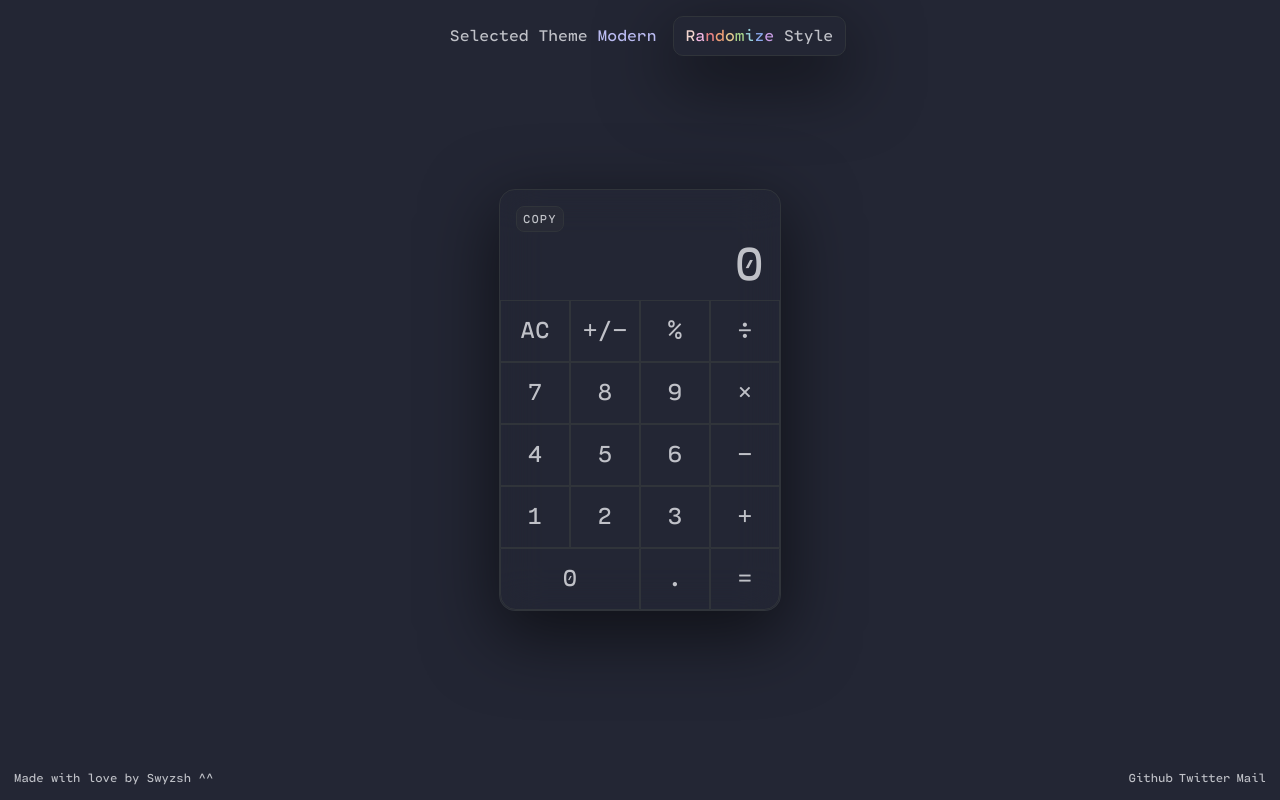
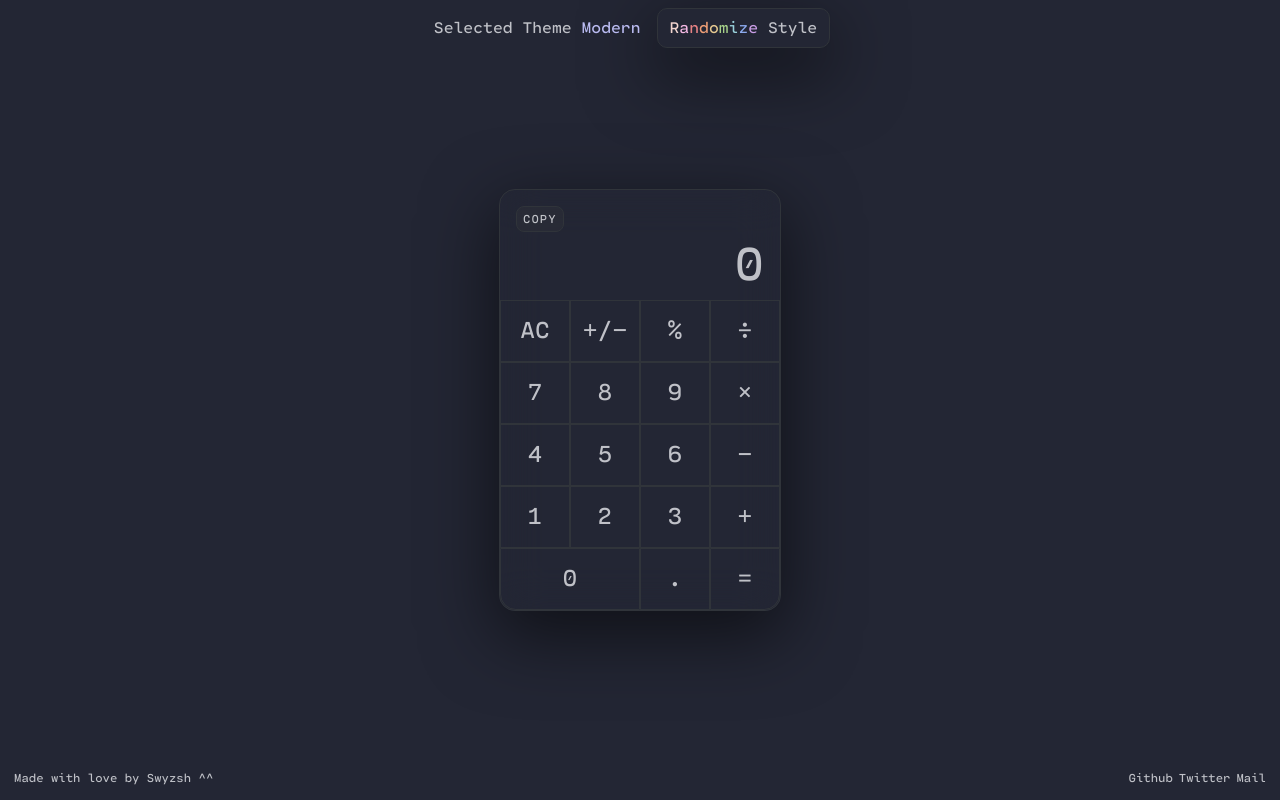
Before and after one commit to swyzsh/calculator-web-js, a plain HTML site: page index.html in a window 1280 px wide. Drawn offline with Linux system fonts and the light colour scheme.

Commit message:
fix header pos

```diff
--- a/style.css
+++ b/style.css
@@ -55,7 +55,7 @@ body {
 }
 
 #stylesheet-status {
-  position: absolute;
+  position: fixed;
   top: 0;
   left: 0;
   width: 100%;
@@ -64,8 +64,7 @@ body {
   justify-content: center;
   align-items: center;
   gap: 16px;
-  margin: 8px;
-
+  margin-top: 8px;
 }
 #stylesheet-status span {
   font-family: 'cartograph';
@@ -79,6 +78,7 @@ body {
   border: 1px solid var(--base);
   border-radius: 10px;
   padding: 8px 12px;
+  margin-right: 16px;
   display: flex;
   flex-direction: row;
   justify-content: center;
```
